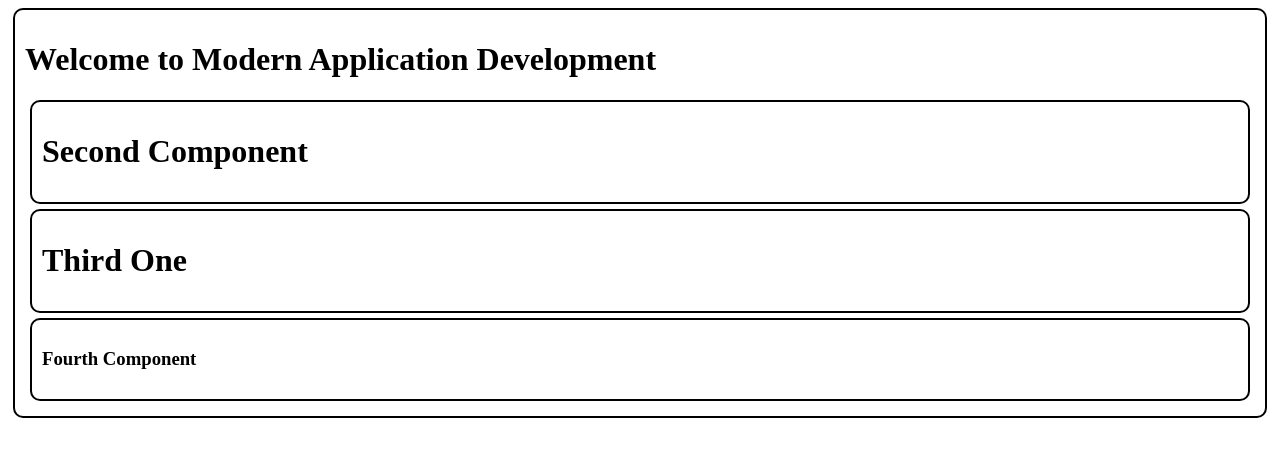
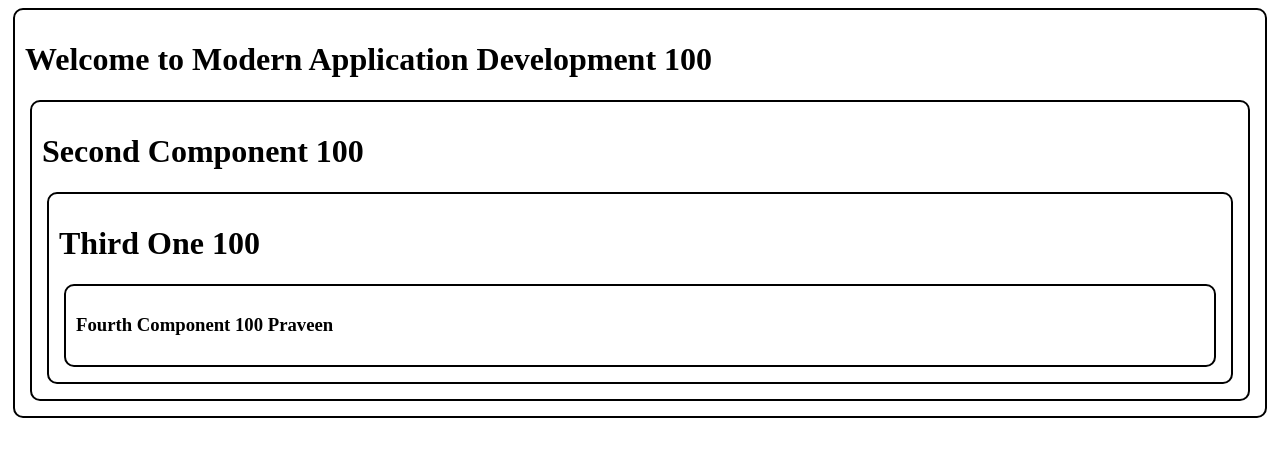
Before and after one commit to edupoly/dl3app, a React (Vite) app: page / in a window 1280 px wide. Shown: the top 456 px of the page. Built offline with nearby package versions, Linux system fonts and the light colour scheme.

Commit message:
useContext

```diff
--- a/src/App.jsx
+++ b/src/App.jsx
@@ -1,16 +1,17 @@
 import "./index.css";
 import Second from "./Second";
-import Third from "./Thid";
-import Nalugu from "./Fourth";
-
+import MyContext from "./MyContext";
 function App() {
+  var a = 100;
   return (
-    <div className="mybox">
-      <h1>Welcome to Modern Application Development</h1>
-      <Second></Second>
-      <Third></Third>
-      <Nalugu></Nalugu>
-    </div>
+    <MyContext.Provider
+      value={{ name: "Praveen", age: 30, place: "Bangalore" }}
+    >
+      <div className="mybox">
+        <h1>Welcome to Modern Application Development {a}</h1>
+        <Second x={a}></Second>
+      </div>
+    </MyContext.Provider>
   );
 }
 
--- a/src/Fourth.jsx
+++ b/src/Fourth.jsx
@@ -1,7 +1,14 @@
-function Nalugu() {
+import MyContext from "./MyContext";
+import { useContext } from "react";
+
+function Nalugu(props) {
+  var m = useContext(MyContext);
+  console.log(m);
   return (
     <div className="mybox">
-      <h3>Fourth Component</h3>
+      <h3>
+        Fourth Component {props.z} {m.name}
+      </h3>
     </div>
   );
 }
--- /dev/null
+++ b/src/MyContext.js
@@ -0,0 +1,3 @@
+import { createContext } from "react";
+var MyContext = createContext();
+export default MyContext;
--- a/src/Second.jsx
+++ b/src/Second.jsx
@@ -1,7 +1,11 @@
-function Second() {
+import Third from "./Third";
+import Nalugu from "./Fourth";
+
+function Second(props) {
   return (
     <div className="mybox">
-      <h1>Second Component</h1>
+      <h1>Second Component {props.x}</h1>
+      <Third y={props.x}></Third>
     </div>
   );
 }
--- a/src/Thid.jsx
+++ /dev/null
@@ -1,8 +0,0 @@
-function Third() {
-  return (
-    <div className="mybox">
-      <h1>Third One</h1>
-    </div>
-  );
-}
-export default Third;
--- /dev/null
+++ b/src/Third.jsx
@@ -0,0 +1,10 @@
+import Nalugu from "./Fourth";
+function Third(props) {
+  return (
+    <div className="mybox">
+      <h1>Third One {props.y}</h1>
+      <Nalugu z={props.y}></Nalugu>
+    </div>
+  );
+}
+export default Third;
```
